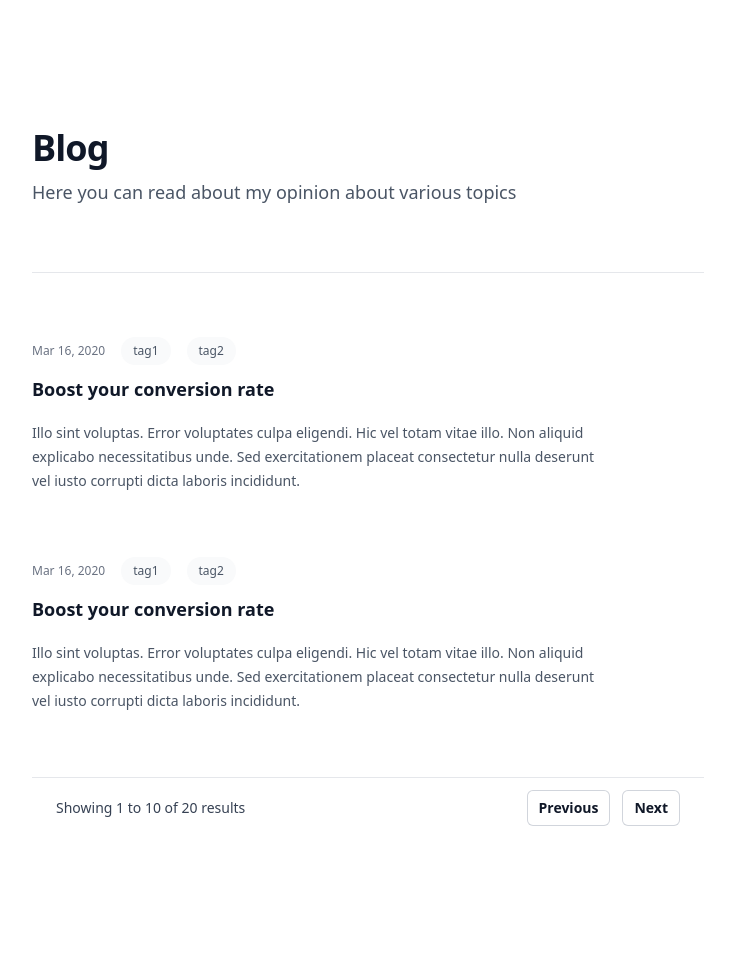
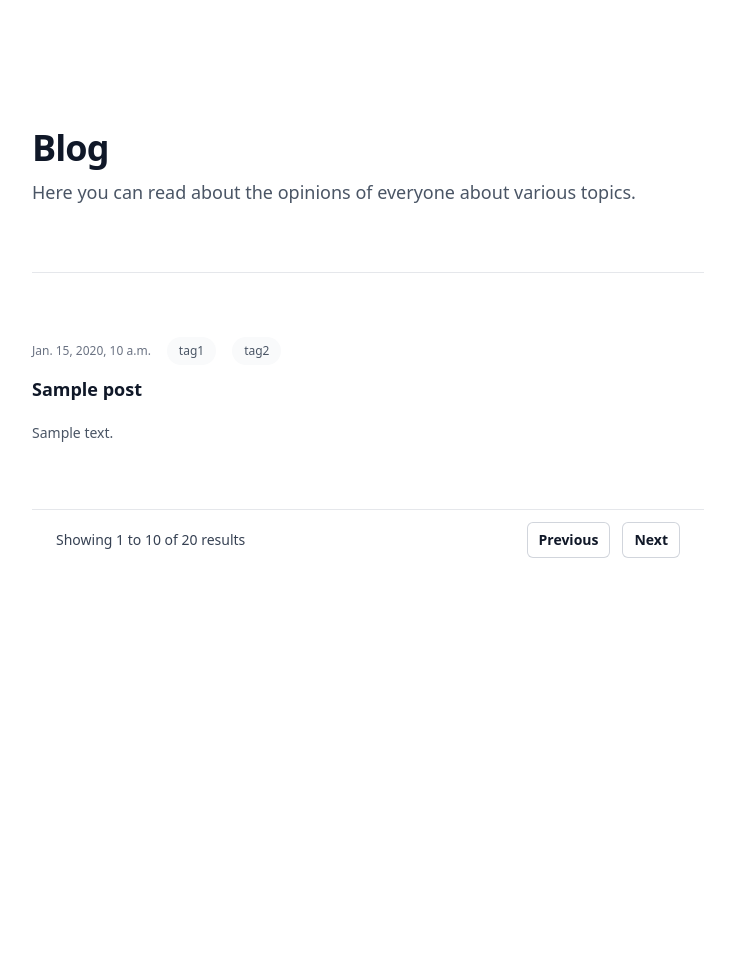
Before and after one commit to ImNickDDMe/myblog, a Django app: page /blog/ in a window 1280 px wide. Shown: the whole page, without its empty margins (272-1007 px from the left). After the commit the page ends 558 px from the top, so only its background shows below. Run offline with Django 5.2, Linux system fonts and the light colour scheme; tables that the repository leaves empty hold one stand-in row (values such as "Sample post"); style sheets or scripts are compiled from the project's sources; some libraries are stand-ins or nearby versions.

Commit message:
Edit Post Templates

```diff
--- a/blog/models.py
+++ b/blog/models.py
@@ -1,4 +1,5 @@
 from django.contrib.auth import get_user_model
+from django.urls import reverse
 from django.db import models
 
 # Create your models here.
@@ -10,6 +11,7 @@ class Post(models.Model):
     publish = models.DateTimeField()
     created_at = models.DateTimeField(auto_now_add=True)
     updated_at = models.DateTimeField(auto_now=True)
+    unique__for_date = 'publish'
 
     class Status(models.TextChoices):
         DRAFT = 'DF', 'Draft'
@@ -26,3 +28,11 @@ class Post(models.Model):
 
     def __str__(self):
         return f'{self.title}'
+
+    def get_absolute_url(self):
+        return reverse('blog:post_details', kwargs={
+            'day': self.publish.day,
+            'month': self.publish.month,
+            'year': self.publish.year,
+            'post_slug': self.slug
+        })
--- /dev/null
+++ b/blog/templates/post/pagination.html
@@ -0,0 +1,20 @@
+<nav class="flex items-center justify-between border-t border-gray-200 bg-white px-4 py-3 sm:px-6"
+        aria-label="Pagination">
+    <div class="hidden sm:block">
+        <p class="text-sm text-gray-700">
+            Showing
+            <span class="font-medium">1</span>
+                to
+            <span class="font-medium">10</span>
+                of
+            <span class="font-medium">20</span>
+                results
+        </p>
+    </div>
+    <div class="flex flex-1 justify-between sm:justify-end">
+        <a href="{% url 'blog:post_list' %}"
+            class="relative inline-flex items-center rounded-md bg-white px-3 py-2 text-sm font-semibold text-gray-900 ring-1 ring-inset ring-gray-300 hover:bg-gray-50 focus-visible:outline-offset-0">Previous</a>
+        <a href="{% url 'blog:post_list' %}"
+            class="relative ml-3 inline-flex items-center rounded-md bg-white px-3 py-2 text-sm font-semibold text-gray-900 ring-1 ring-inset ring-gray-300 hover:bg-gray-50 focus-visible:outline-offset-0">Next</a>
+    </div>
+</nav>
--- a/blog/templates/post/post_details.html
+++ b/blog/templates/post/post_details.html
@@ -1,7 +1,7 @@
 {% extends 'base.html' %}
 
-{% block title %}Post Details{% endblock title %}
+{% block title %}{{ post.title }}{% endblock title %}
 
 {% block content %}
-    <h1>Myblog</h1>
+    {{ post.title }}
 {% endblock content %}
--- a/blog/templates/post/post_list.html
+++ b/blog/templates/post/post_list.html
@@ -3,75 +3,30 @@
 {% block title %}Posts{% endblock title %}
 
 {% block content %}
-    <div class="mt-10 space-y-16 border-t border-gray-200 pt-10 sm:mt-16 sm:pt-16">
+<div class="mt-10 space-y-16 border-t border-gray-200 pt-10 sm:mt-16 sm:pt-16">
+    {% for post in posts %}
         <article class="flex max-w-xl flex-col items-start justify-between">
             <div class="flex items-center gap-x-4 text-xs">
-                <time datetime="2020-03-16" class="text-gray-500">Mar 16, 2020</time>
-                <a href="{% url 'blog:post_list' %}"
+                <time datetime="{{ post.publish }}" class="text-gray-500">{{ post.publish }}</time>
+                <a href="#"
                     class="relative z-10 rounded-full bg-gray-50 px-3 py-1.5 font-medium text-gray-600 hover:bg-gray-100">tag1</a>
-                <a href="{% url 'blog:post_list' %}"
+                <a href="#"
                     class="relative z-10 rounded-full bg-gray-50 px-3 py-1.5 font-medium text-gray-600 hover:bg-gray-100">tag2</a>
             </div>
             <div class="group relative">
                 <h3 class="mt-3 text-lg font-semibold leading-6 text-gray-900 group-hover:text-gray-600">
-                    <a href="{% url 'blog:post_list' %}">
+                    <a href="{{ post.get_absolute_url }}">
                         <span class="absolute inset-0"></span>
-                        Boost your conversion rate
+                        {{ post.title }}
                     </a>
                 </h3>
-                <p class="mt-5 line-clamp-3 text-sm leading-6 text-gray-600">Illo sint voluptas. Error
-                    voluptates culpa eligendi. Hic vel totam vitae illo. Non aliquid explicabo
-                    necessitatibus unde. Sed exercitationem placeat consectetur nulla deserunt vel iusto
-                    corrupti dicta laboris incididunt.</p>
+                <p class="mt-5 line-clamp-3 text-sm leading-6 text-gray-600">
+                    {{ post.body }}
+                </p>
             </div>
         </article>
+    {% endfor %}
 
-        <article class="flex max-w-xl flex-col items-start justify-between">
-            <div class="flex items-center gap-x-4 text-xs">
-                <time datetime="2020-03-16" class="text-gray-500">Mar 16, 2020</time>
-                <a href="{% url 'blog:post_list' %}"
-                    class="relative z-10 rounded-full bg-gray-50 px-3 py-1.5 font-medium text-gray-600 hover:bg-gray-100">tag1</a>
-                <a href="{% url 'blog:post_list' %}"
-                    class="relative z-10 rounded-full bg-gray-50 px-3 py-1.5 font-medium text-gray-600 hover:bg-gray-100">tag2</a>
-            </div>
-            <div class="group relative">
-                <h3 class="mt-3 text-lg font-semibold leading-6 text-gray-900 group-hover:text-gray-600">
-                    <a href="{% url 'blog:post_list' %}">
-                        <span class="absolute inset-0"></span>
-                        Boost your conversion rate
-                    </a>
-                </h3>
-                <p class="mt-5 line-clamp-3 text-sm leading-6 text-gray-600">Illo sint voluptas. Error
-                    voluptates culpa eligendi. Hic vel totam vitae illo. Non aliquid explicabo
-                    necessitatibus unde. Sed exercitationem placeat consectetur nulla deserunt vel iusto
-                    corrupti dicta laboris incididunt.</p>
-            </div>
-        </article>
-
-        <!-- More posts... -->
-
-        <!-- pagination.html -->
-        <nav class="flex items-center justify-between border-t border-gray-200 bg-white px-4 py-3 sm:px-6"
-        aria-label="Pagination">
-        <div class="hidden sm:block">
-            <p class="text-sm text-gray-700">
-                Showing
-                <span class="font-medium">1</span>
-                to
-                <span class="font-medium">10</span>
-                of
-                <span class="font-medium">20</span>
-                results
-            </p>
-        </div>
-        <div class="flex flex-1 justify-between sm:justify-end">
-            <a href="{% url 'blog:post_list' %}"
-                class="relative inline-flex items-center rounded-md bg-white px-3 py-2 text-sm font-semibold text-gray-900 ring-1 ring-inset ring-gray-300 hover:bg-gray-50 focus-visible:outline-offset-0">Previous</a>
-            <a href="{% url 'blog:post_list' %}"
-                class="relative ml-3 inline-flex items-center rounded-md bg-white px-3 py-2 text-sm font-semibold text-gray-900 ring-1 ring-inset ring-gray-300 hover:bg-gray-50 focus-visible:outline-offset-0">Next</a>
-        </div>
-    </nav>
-    <!-- end pagination.html -->
-
-    </div>
+    {% include 'post/pagination.html' %}
+</div>
 {% endblock content %}
--- a/blog/urls.py
+++ b/blog/urls.py
@@ -5,5 +5,5 @@ app_name = 'blog'
 
 urlpatterns = [
     path('', post_list, name='post_list'),
-    path('<int:post_id>/', post_details, name='post_details')
+    path('<int:year>/<int:month>/<int:day>/<slug:post_slug>', post_details, name='post_details')
 ]
--- a/blog/views.py
+++ b/blog/views.py
@@ -3,9 +3,11 @@ from .models import Post
 
 # Create your views here.
 def post_list(request):
-    return render(request, 'post/post_list.html')
+    posts = Post.objects.all()
 
-def post_details(request, post_id):
-    post = get_object_or_404(Post, id=post_id)
+    return render(request, 'post/post_list.html', {'posts': posts })
 
-    return render(request, 'posts/post_details.html', {'post': post})
+def post_details(request, year, month, day, post_slug):
+    post = get_object_or_404(Post, slug=post_slug)
+
+    return render(request, 'post/post_details.html', {'post': post })
--- a/requirements.txt
+++ b/requirements.txt
@@ -2,3 +2,4 @@ django
 django-tailwind
 django_browser_reload
 psycopg2
+python-decouple
--- a/theme/templates/base.html
+++ b/theme/templates/base.html
@@ -15,7 +15,7 @@
 				<div class="mx-auto max-w-2xl">
 					<h2 class="text-3xl font-bold tracking-tight text-gray-900 sm:text-4xl">Blog</h2>
 					<p class="mt-2 text-lg leading-8 text-gray-600">
-						Here you can read about my opinion about various topics
+						Here you can read about the opinions of everyone about various topics.
 					</p>
 
 					{% block content %}{% endblock content %}
```
Also changed, not shown: myblog/settings.py (+6 -4 lines), 1 other file.
